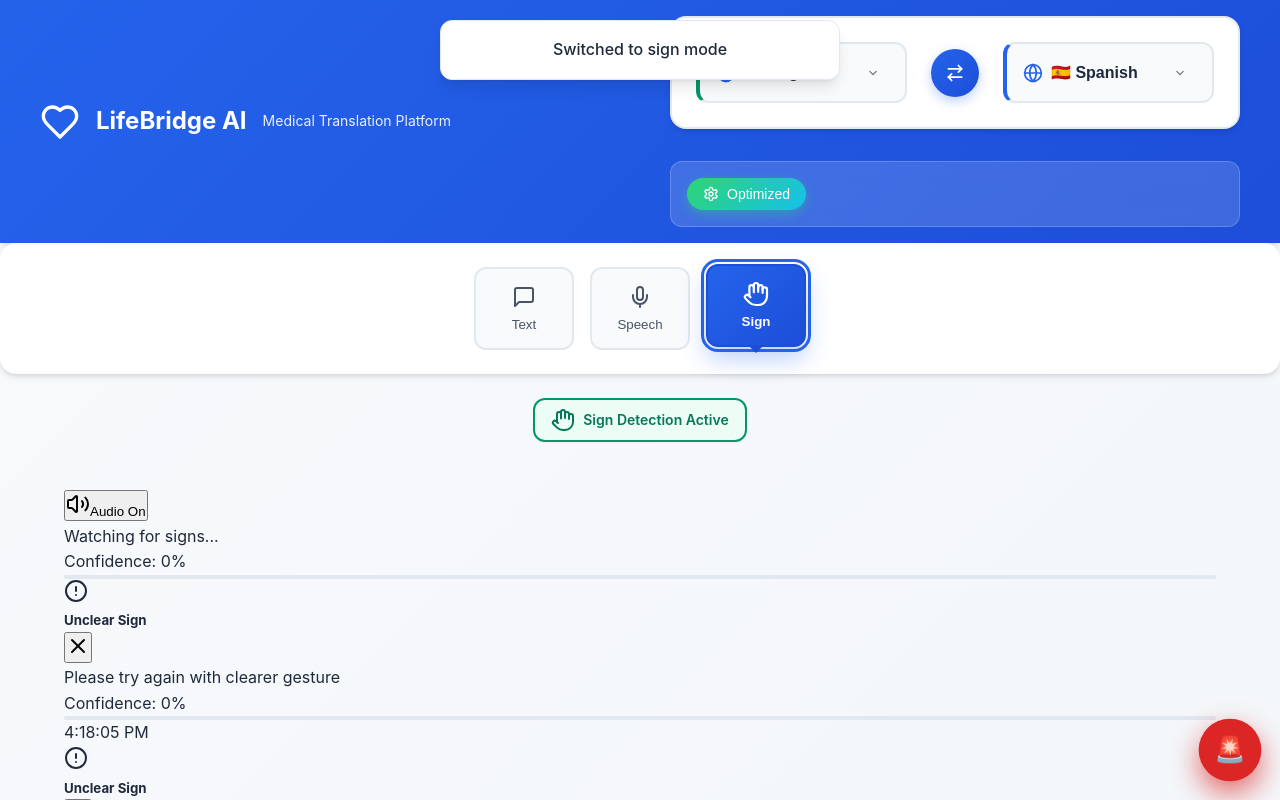
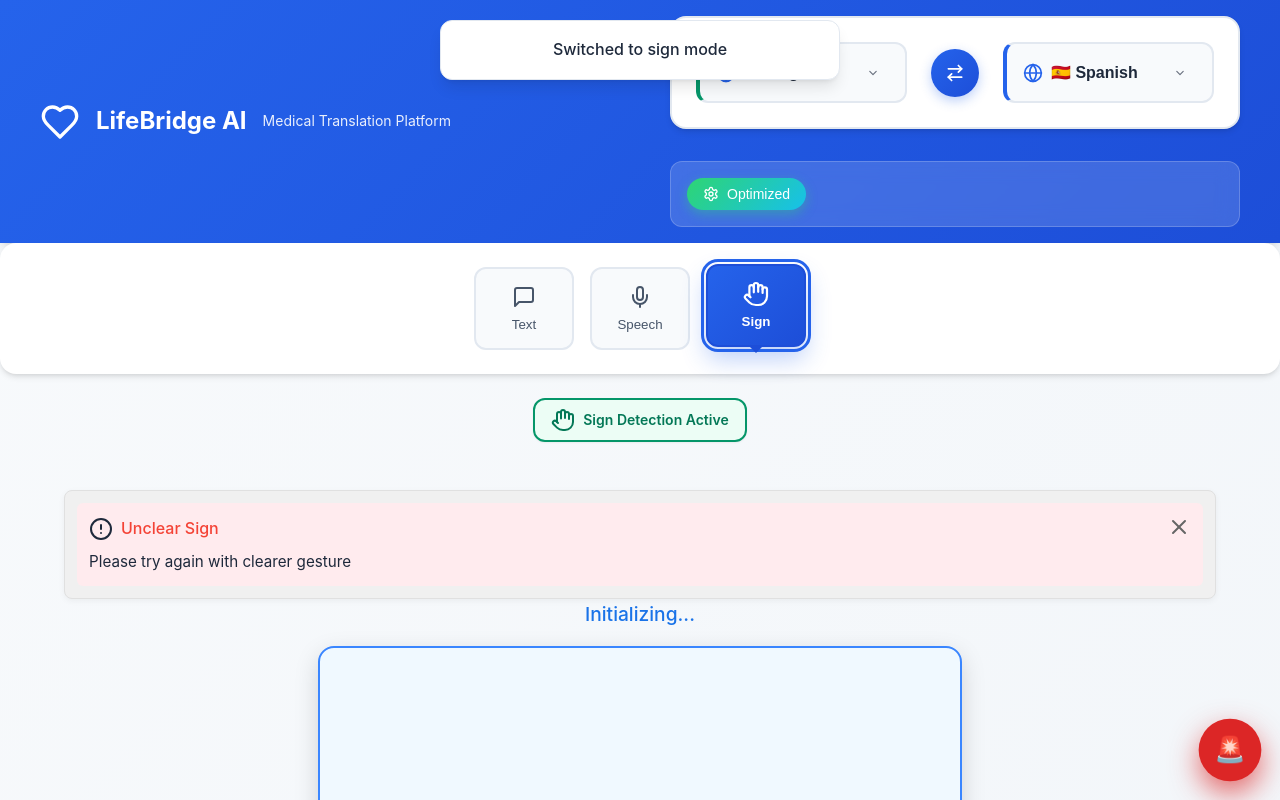
Before and after one commit to 20ns/LifeBridge, a React (Create React App) app in the folder frontend/: page / in a window 1280 px wide. Both pictures are taken after a click on the button "Sign". Shown: the top 800 px of the page. Built offline with nearby package versions, Linux system fonts and the light colour scheme.

Commit message:
Update visual feedback system for enhanced user experience

```diff
--- a/frontend/src/components/VisualFeedbackSystem.tsx
+++ b/frontend/src/components/VisualFeedbackSystem.tsx
@@ -43,10 +43,17 @@
     let title = 'Sign Detected';
     let message = `Detected: ${gesture}`;
 
-    if (confidence >= 0.8) {
+    // For emergency signs, show regardless of confidence
+    if (medicalPriority === 'critical') {
+      feedbackType = 'error'; // Use error styling for critical priority
+      title = '🚨 EMERGENCY SIGN DETECTED';
+      message = `URGENT: ${translationText || gesture}`;
+    }
+    // For non-emergency signs, use confidence thresholds
+    else if (confidence >= 0.5) {
       feedbackType = 'success';
       title = 'Clear Sign Detected';
-    } else if (confidence >= 0.6) {
+    } else if (confidence >= 0.3) {
       feedbackType = 'warning';
       title = 'Sign Detected (Low Confidence)';
       message += ` - Please hold steady`;
@@ -54,13 +61,6 @@
       feedbackType = 'error';
       title = 'Unclear Sign';
       message = 'Please try again with clearer gesture';
-    }
-
-    // Emergency priority override
-    if (medicalPriority === 'critical') {
-      feedbackType = 'error'; // Use error styling for critical priority
-      title = '🚨 EMERGENCY SIGN DETECTED';
-      message = `URGENT: ${translationText || gesture}`;
     }
 
     const newMessage: FeedbackMessage = {
@@ -174,8 +174,8 @@
     const percentage = Math.round(confidence * 100);
     let colorClass = 'bg-red-500';
 
-    if (percentage >= 80) colorClass = 'bg-green-500';
-    else if (percentage >= 60) colorClass = 'bg-yellow-500';
+    if (percentage >= 50) colorClass = 'bg-green-500';
+    else if (percentage >= 30) colorClass = 'bg-yellow-500';
 
     return (
       <div className="confidence-display">
@@ -202,98 +202,125 @@
   }
 
   return (
-    <div className={`visual-feedback-system ${className}`}>
-      {/* Audio Toggle */}
-      <div className="feedback-controls">
-        <button
-          onClick={() => setIsAudioEnabled(!isAudioEnabled)}
-          className={`audio-toggle ${isAudioEnabled ? 'enabled' : 'disabled'}`}
-          title={`Audio feedback ${isAudioEnabled ? 'enabled' : 'disabled'}`}
+    <div className={`visual-feedback-system compact ${className}`} style={{
+      padding: '12px',
+      borderRadius: '8px',
+      backgroundColor: '#f0f0f0', // Light grey background for better visibility
+      border: '1px solid #e0e0e0',
+      boxShadow: '0 2px 6px rgba(0, 0, 0, 0.05)'
+    }}>
+      {/* Only show the latest message or current sign */}
+      {messages.length > 0 ? (
+        <div
+          className={`feedback-message ${messages[0].type}`}
+          style={{
+            padding: '12px',
+            borderRadius: '6px',
+            fontSize: '0.9rem',
+            backgroundColor: messages[0].type === 'error' ? '#ffebee' :
+                           messages[0].type === 'warning' ? '#fff8e1' :
+                           messages[0].type === 'success' ? '#e8f5e9' : '#e3f2fd'
+          }}
         >
-          <Volume2 className="w-4 h-4" />
-          <span>{isAudioEnabled ? 'Audio On' : 'Audio Off'}</span>
-        </button>
-      </div>
-
-      {/* Active Detection Indicator */}
-      <div className="detection-status">
-        <div className="status-indicator active">
-          <div className="pulse-ring"></div>
-          <div className="pulse-dot"></div>
+          <div className="message-content">
+            <div className="message-header" style={{
+              display: 'flex',
+              justifyContent: 'space-between',
+              alignItems: 'center'
+            }}>
+              <div style={{ display: 'flex', alignItems: 'center' }}>
+                {getMessageIcon(messages[0].type)}
+                <h5 className="message-title" style={{
+                  margin: '0 0 0 8px',
+                  fontSize: '1rem',
+                  fontWeight: 500,
+                  color: messages[0].type === 'error' ? '#f44336' :
+                         messages[0].type === 'warning' ? '#ff9800' :
+                         messages[0].type === 'success' ? '#4CAF50' : '#2196F3'
+                }}>
+                  {messages[0].title}
+                </h5>
+              </div>
+              <button
+                onClick={() => dismissMessage(messages[0].id)}
+                className="dismiss-btn"
+                aria-label="Dismiss message"
+                style={{
+                  background: 'none',
+                  border: 'none',
+                  cursor: 'pointer',
+                  padding: 0,
+                  color: '#666'
+                }}
+              >
+                <X className="w-4 h-4" />
+              </button>
+            </div>
+            <p className="message-text" style={{ margin: '8px 0 0', fontSize: '0.95rem' }}>
+              {messages[0].message}
+            </p>
+          </div>
         </div>
-        <span className="status-text">Watching for signs...</span>
-      </div>
-
-      {/* Current Sign Display */}
-      {signData && (
-        <div className="current-sign-display">
-          <div className="sign-info">
-            <h4 className="sign-name">{signData.gesture}</h4>
+      ) : signData ? (
+        <div className="current-sign-display" style={{
+          padding: '12px',
+          borderRadius: '6px',
+          backgroundColor: '#ffffff',
+          borderLeft: signData.medicalPriority === 'critical' ? '3px solid #f44336' : '3px solid #2196F3'
+        }}>
+          <div className="sign-info" style={{ marginBottom: '8px' }}>
+            <div style={{
+              display: 'flex',
+              justifyContent: 'space-between',
+              alignItems: 'center'
+            }}>
+              <h4 className="sign-name" style={{
+                margin: 0,
+                fontSize: '1.1rem',
+                fontWeight: 500,
+                color: signData.medicalPriority === 'critical' ? '#f44336' : '#333'
+              }}>
+                {signData.gesture}
+              </h4>
+              {signData.medicalPriority === 'critical' && (
+                <span style={{
+                  fontSize: '0.85rem',
+                  fontWeight: 'bold',
+                  color: '#f44336',
+                  padding: '3px 8px',
+                  borderRadius: '4px',
+                  backgroundColor: '#ffebee'
+                }}>EMERGENCY</span>
+              )}
+            </div>
             {signData.translationText && (
-              <p className="sign-translation">{signData.translationText}</p>
+              <p className="sign-translation" style={{
+                margin: '8px 0 0',
+                fontSize: '0.95rem',
+                color: '#666'
+              }}>{signData.translationText}</p>
             )}
           </div>
           {getConfidenceBar(signData.confidence)}
-
-          {signData.medicalPriority === 'critical' && (
-            <div className="emergency-indicator">
-              <AlertCircle className="w-5 h-5" />
-              <span>EMERGENCY DETECTED</span>
-            </div>
-          )}
+        </div>
+      ) : (
+        <div className="detection-status" style={{
+          display: 'flex',
+          alignItems: 'center',
+          fontSize: '1rem',
+          color: '#1a73e8'
+        }}>
+          <div className="status-indicator" style={{
+            width: '10px',
+            height: '10px',
+            borderRadius: '50%',
+            backgroundColor: '#4CAF50',
+            marginRight: '10px',
+            animation: 'pulse 1.5s infinite'
+          }}></div>
+          <span className="status-text">Watching for signs...</span>
         </div>
       )}
-
-      {/* Feedback Messages */}
-      <div className="feedback-messages">
-        {messages.map((message) => (
-          <div
-            key={message.id}
-            className={`feedback-message ${message.type} ${
-              message.gesture?.toLowerCase().includes('emergency') ? 'emergency' : ''
-            }`}
-          >
-            <div className="message-content">
-              <div className="message-header">
-                {getMessageIcon(message.type)}
-                <h5 className="message-title">{message.title}</h5>
-                <button
-                  onClick={() => dismissMessage(message.id)}
-                  className="dismiss-btn"
-                  aria-label="Dismiss message"
-                >
-                  <X className="w-4 h-4" />
-                </button>
-              </div>
-              <p className="message-text">{message.message}</p>
-
-              {message.confidence !== undefined && (
-                <div className="message-confidence">
-                  {getConfidenceBar(message.confidence)}
-                </div>
-              )}
-
-              <div className="message-timestamp">
-                {new Date(message.timestamp).toLocaleTimeString()}
-              </div>
-            </div>
-          </div>
-        ))}
-      </div>
-
-      {/* Visual Cues */}
-      <div className="visual-cues">
-        <div className="gesture-hints">
-          <h5>Hold gestures steady for best detection:</h5>
-          <div className="hint-list">
-            <div className="hint-item critical">🚨 Emergency: Closed fist</div>
-            <div className="hint-item high">🆘 Help: Open palm wave</div>
-            <div className="hint-item high">😣 Pain: Two fingers pointing</div>
-            <div className="hint-item medium">👍 Yes: Thumbs up</div>
-            <div className="hint-item medium">👎 No: Point down</div>
-          </div>
-        </div>
-      </div>
     </div>
   );
 };
--- a/frontend/src/hooks/useSignLanguageDetection.ts
+++ b/frontend/src/hooks/useSignLanguageDetection.ts
@@ -154,16 +154,30 @@
     // Update detection history
     setDetectionHistory(prev => [...prev.slice(-19), finalSignData]);
 
-    // Check gesture stability (avoid rapid changes)
+    // Update detection history
+    setDetectionHistory(prev => [...prev.slice(-19), finalSignData]);
+
+    // Get medical text mapping
+    const signMapping = medicalSignMappings[finalGesture];
+    if (!signMapping) {
+      console.warn(`Unknown gesture: ${finalGesture}`);
+      return;
+    }
+
+    // For emergency gestures, bypass stability check
+    const isEmergency = signMapping.medicalPriority === 'critical';
+
+    // Check gesture stability only for non-emergency gestures
     const now = Date.now();
+    if (!isEmergency) {
       if (gestureStabilityRef.current[finalGesture]) {
         const timeSinceLastDetection = now - gestureStabilityRef.current[finalGesture];
         if (timeSinceLastDetection < 2000) { // Wait 2 seconds between same gestures
           return;
         }
       }
-
       gestureStabilityRef.current[finalGesture] = now;
+    }
 
     // Get medical text mapping
     const mapping = medicalSignMappings[finalGesture];
@@ -173,17 +187,22 @@
     }
 
     // Update current text and confidence
-    setCurrentText(mapping.text);
+    setCurrentText(signMapping.text);
     setConfidenceScore(finalConfidence);
 
     // Add to detected signs
     setDetectedSigns(prev => [...prev, {
       ...finalSignData,
-      gesture: mapping.text // Store the translated text
+      gesture: signMapping.text // Store the translated text
     }]);
 
-    // Log for medical context
-    console.log(`Sign detected: ${finalGesture} -> "${mapping.text}" (confidence: ${Math.round(finalConfidence * 100)}%)`);
+    // Log for medical context with ML mode
+    console.log(`Sign detected: ${finalGesture} -> "${mapping.text}" (confidence: ${Math.round(finalConfidence * 100)}%, mode: ${mlMode})`);
+
+    // DEBUG: Log when emergency gesture is detected
+    if (isEmergency) {
+      console.debug(`EMERGENCY GESTURE DETECTED: ${finalGesture}`);
+    }
   }, [recognizeGestureML]);
 
   // Get text from detected signs for translation
```
Lines whose indentation alone changed are shown as unchanged.
